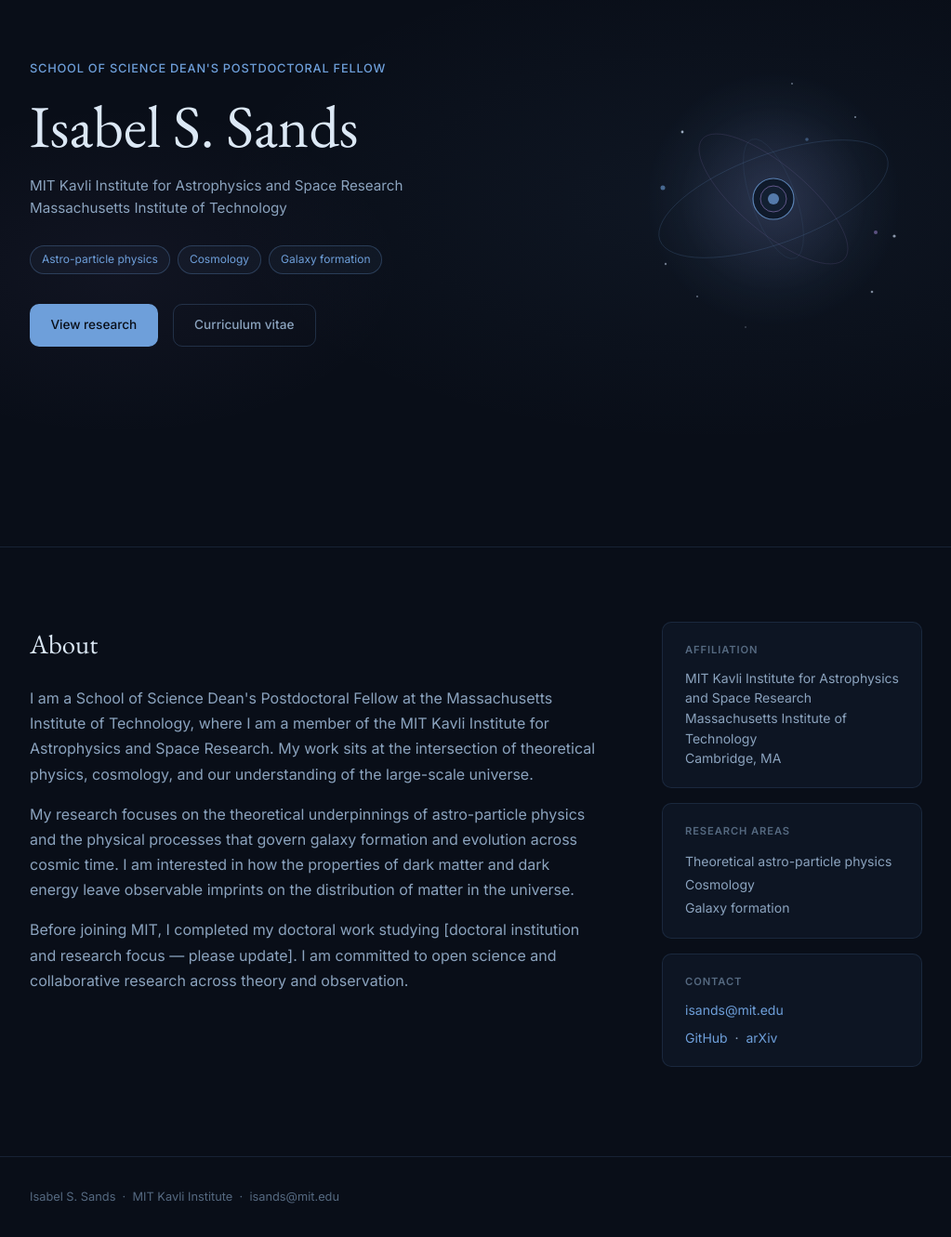
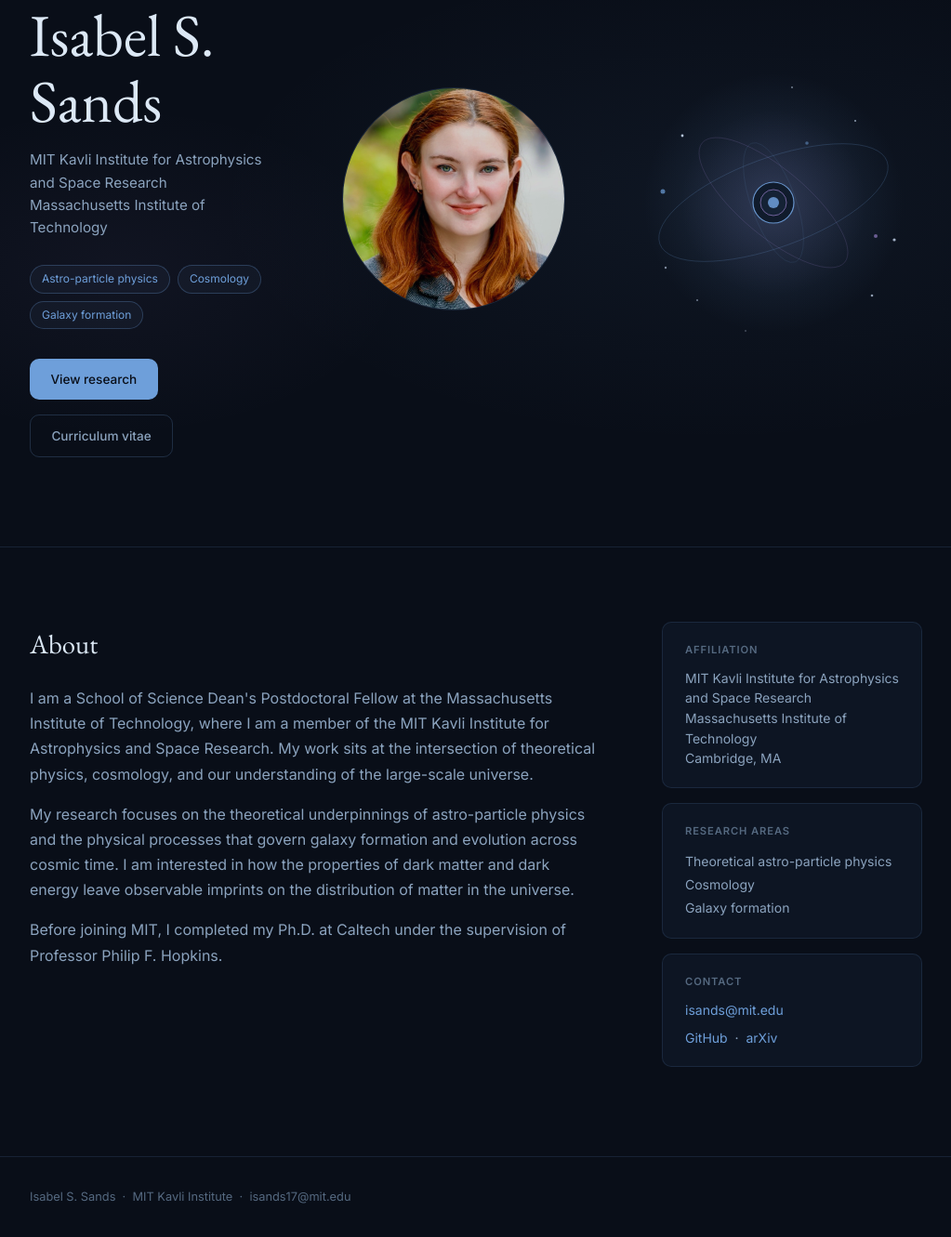
Before and after one commit to isands17/isabel.s.sands.github.io, a plain HTML site: page index.html in a window 1280 px wide. Shown: the part 212-1543 px from the top of the page at 93% size, without its empty margins (128-1151 px from the left). Drawn offline with nearby package versions, Linux system fonts and the light colour scheme.

Commit message:
added portrait

```diff
--- a/index.html
+++ b/index.html
@@ -39,7 +39,9 @@
           <a href="cv.html" class="btn-secondary">Curriculum vitae</a>
         </div>
       </div>
-      <div class="hero-visual" aria-hidden="true">
+      <div class="hero-visual">
+        <img src="images/headshot.jpeg" alt="Isabel S. Sands" style="width:240px;height:240px;object-fit:cover;border-radius:50%;border:1px solid rgba(110,159,218,0.2);">
+      </div>
         <svg viewBox="0 0 320 320" width="320" height="320" xmlns="http://www.w3.org/2000/svg">
           <defs>
             <radialGradient id="glow1" cx="50%" cy="50%" r="50%">
@@ -87,7 +89,7 @@
           <h2>About</h2>
           <p>I am a School of Science Dean's Postdoctoral Fellow at the Massachusetts Institute of Technology, where I am a member of the MIT Kavli Institute for Astrophysics and Space Research. My work sits at the intersection of theoretical physics, cosmology, and our understanding of the large-scale universe.</p>
           <p>My research focuses on the theoretical underpinnings of astro-particle physics and the physical processes that govern galaxy formation and evolution across cosmic time. I am interested in how the properties of dark matter and dark energy leave observable imprints on the distribution of matter in the universe.</p>
-          <p>Before joining MIT, I completed my doctoral work studying [doctoral institution and research focus — please update]. I am committed to open science and collaborative research across theory and observation.</p>
+          <p>Before joining MIT, I completed my Ph.D. at Caltech under the supervision of Professor Philip F. Hopkins.</p>
         </div>
         <div class="bio-sidebar">
           <div class="sidebar-card">
@@ -115,7 +117,7 @@
 
 <footer class="site-footer">
   <div class="footer-inner">
-    <p>Isabel S. Sands &nbsp;·&nbsp; MIT Kavli Institute &nbsp;·&nbsp; <a href="mailto:isands@mit.edu" class="footer-link">isands@mit.edu</a></p>
+    <p>Isabel S. Sands &nbsp;·&nbsp; MIT Kavli Institute &nbsp;·&nbsp; <a href="mailto:isands17@mit.edu" class="footer-link">isands17@mit.edu</a></p>
   </div>
 </footer>
 
```
Also changed, not shown: images/headshot.jpeg (added).
